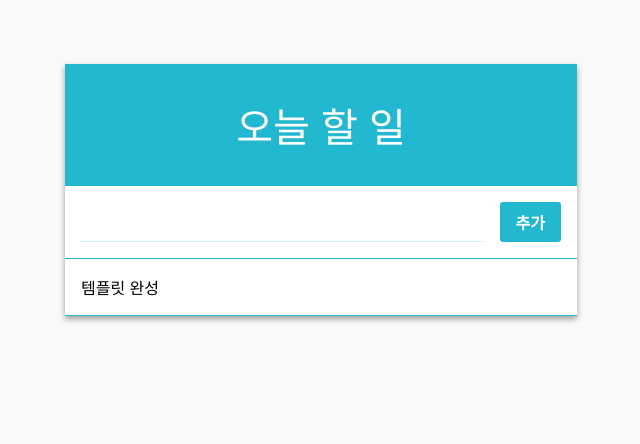
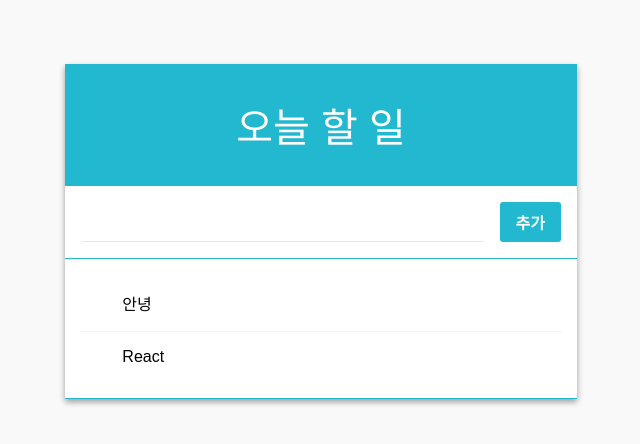
Before and after one commit to javapark/react-todo-list, a React (Create React App) app: page / in a window 1280 px wide. Shown: the top 444 px of the page, without its empty margins (319-959 px from the left). Built offline with nearby package versions, Linux system fonts and the light colour scheme.

Commit message:
3 files modified

```diff
--- a/App.js
+++ b/App.js
@@ -1,10 +1,13 @@
 import React from 'react';
 import TodoListTemplate from './components/TodoListTemplate';
 import Form from './components/Form';
+import TodoItemList from './components/TodoItemList';
 
 function App() {
   return (
-    <TodoListTemplate form={<Form/>}>템플릿 완성</TodoListTemplate>
+    <TodoListTemplate form={<Form/>}>
+       <TodoItemList/>
+    </TodoListTemplate>
   );
 }
 
--- a/components/TodoItemList.js
+++ b/components/TodoItemList.js
@@ -8,7 +8,7 @@ class TodoItemList extends Component{
     return (
       <div>
         <TodoItem text="안녕"/>
-        <TodoItem
+        <TodoItem text="React" />
       </div>
    );
   };
```
Also changed, not shown: 1 other file (tests, documents, lock files or other folders).
